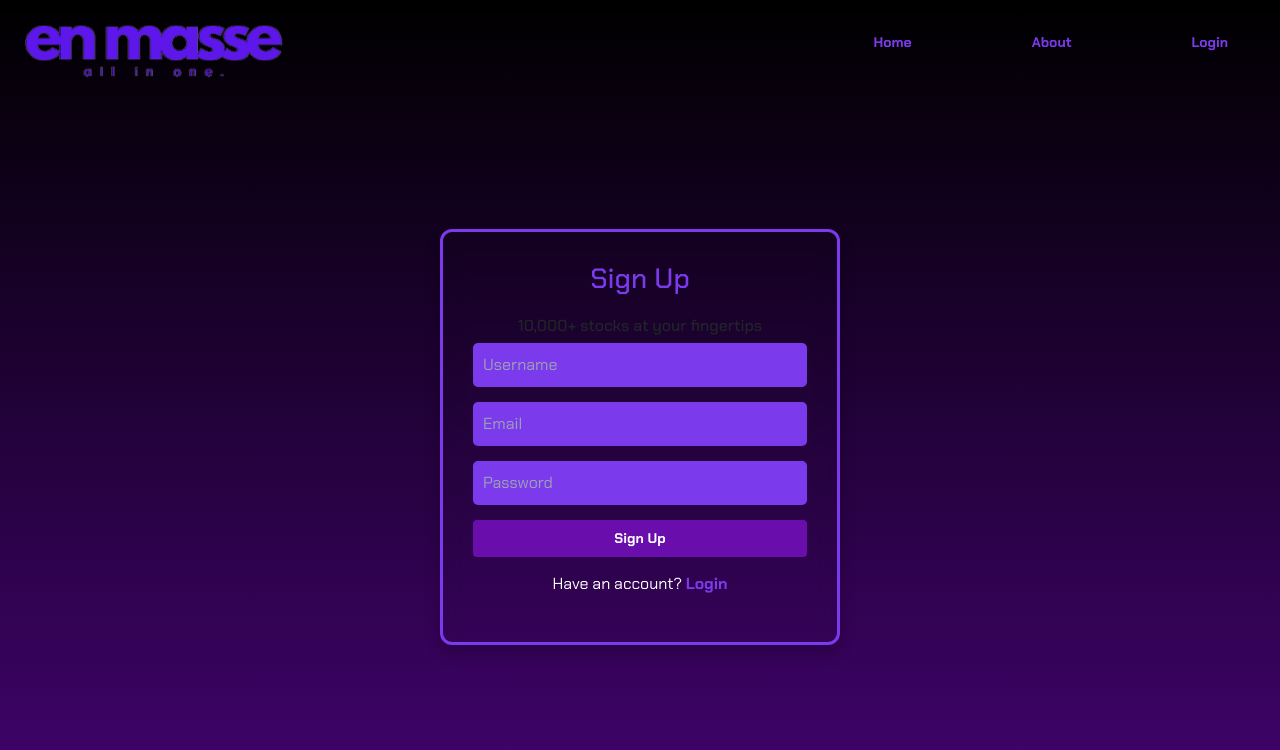
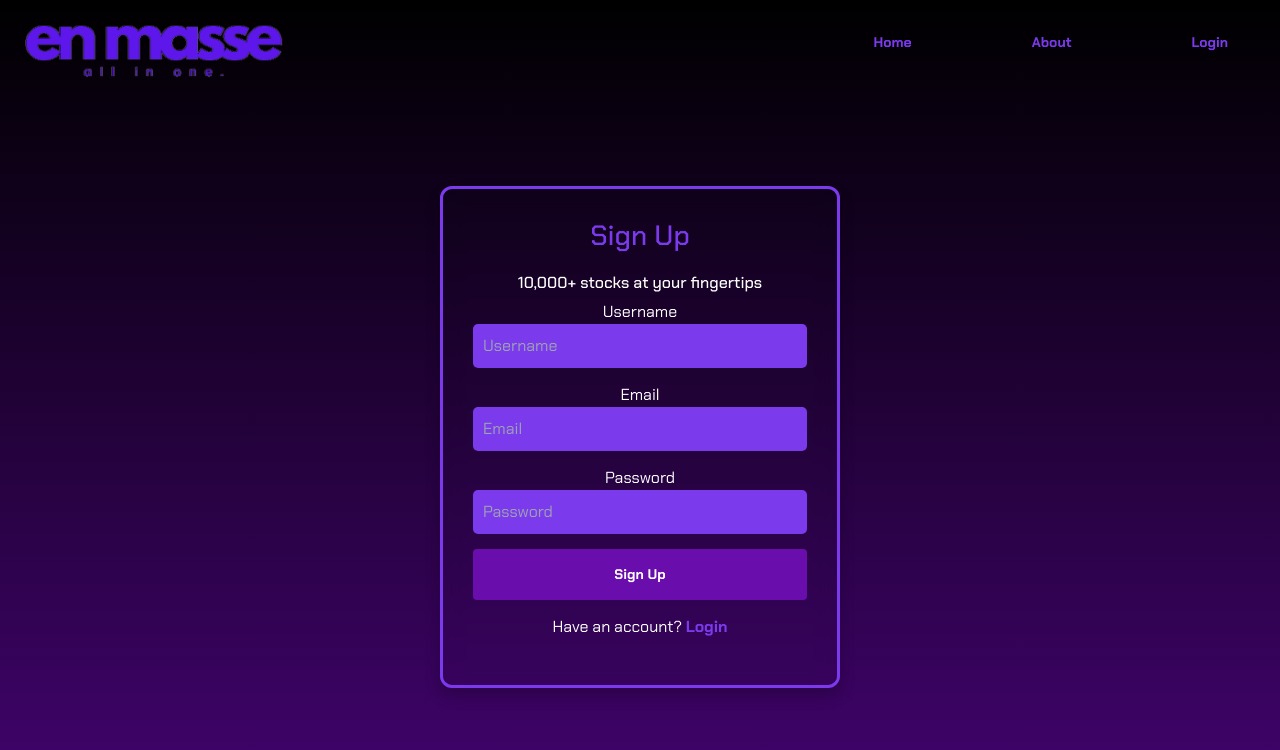
Before and after one commit to juroyye/capstone1, a React (Create React App) app: page /signup in a window 1280 px wide. Shown: the top 750 px of the page. Built offline with nearby package versions, Linux system fonts and the light colour scheme.

Commit message:
added titles to each signup box and changed colors

```diff
--- a/src/pages/Landing/BodyDiv.css
+++ b/src/pages/Landing/BodyDiv.css
@@ -9,6 +9,7 @@
 
 .image-div {
   width: 60%;
+  box-shadow: 0 10px 20px rgba(0, 0, 0, 0.3), 0 6px 6px rgba(0, 0, 0, 0.2);
 }
 
 .image-carousel {
@@ -22,7 +23,6 @@
   border-radius: 10px;
   border: 2px solid rgb(124, 58, 237);
   border-radius: 10px;
-  box-shadow: 0 10px 20px rgba(0, 0, 0, 0.3), 0 6px 6px rgba(0, 0, 0, 0.2);
 }
 
 .description-div {
--- a/src/pages/News/News.jsx
+++ b/src/pages/News/News.jsx
@@ -40,13 +40,13 @@ const News = () => {
       setVisibleCount((prevCount) => prevCount + 3);
     };
 
-    // if (loading) {
-    //   return <div className="news-container">Loading news...</div>;
-    // }
+    if (loading) {
+      return <div className="news-container">Loading news...</div>;
+    }
 
-    // if (error) {
-    //   return <div className="news-container">{error}</div>;
-    // }
+    if (error) {
+      return <div className="news-container">{error}</div>;
+    }
 
 
   return (
--- a/src/pages/Sign Up/SignUp.css
+++ b/src/pages/Sign Up/SignUp.css
@@ -7,7 +7,7 @@
         color: white;
         cursor: pointer;
         width: 100%;
-        padding: 8px 12px;
+        padding: 15px 12px;
         background-color: #6a0dad;
         border: none;
         border-radius: 4px;
@@ -16,3 +16,7 @@
         font-weight: bold;
         transition: background-color 0.3s ease;
 }
+
+.login-form{
+        color: white;
+}
--- a/src/pages/Sign Up/SignUp.jsx
+++ b/src/pages/Sign Up/SignUp.jsx
@@ -27,7 +27,6 @@ const SignUp = () => {
             });
             const data = await response.text();
             if (response.ok) {
-                alert("User registered successfully");
                 navigate("/login");
             } else {
                 alert(data);
@@ -47,12 +46,15 @@ const SignUp = () => {
                         <h3>Sign Up</h3>
                         <h6>10,000+ stocks at your fingertips</h6>
                         <div className="form-group">
+                            Username
                             <input type="text" name="username" placeholder="Username" value={formData.username} onChange={handleInputChange} required />
                         </div>
                         <div className="form-group">
+                            Email
                             <input type="email" name="email" placeholder="Email" value={formData.email} onChange={handleInputChange} required />
                         </div>
                         <div className="form-group">
+                            Password
                             <input type="password" name="password" placeholder="Password" value={formData.password} onChange={handleInputChange} required />
                         </div>
                         <button type="submit" className="btnsignup">Sign Up</button>
```
